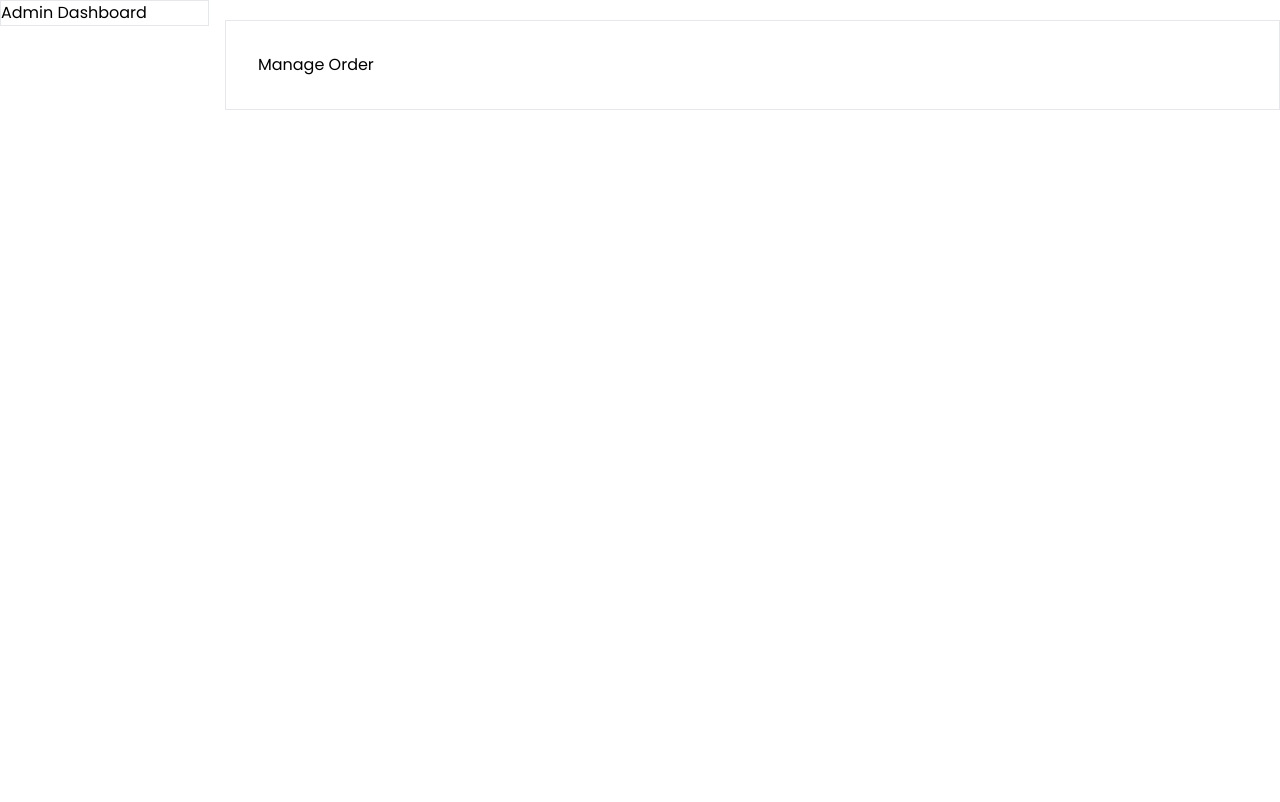
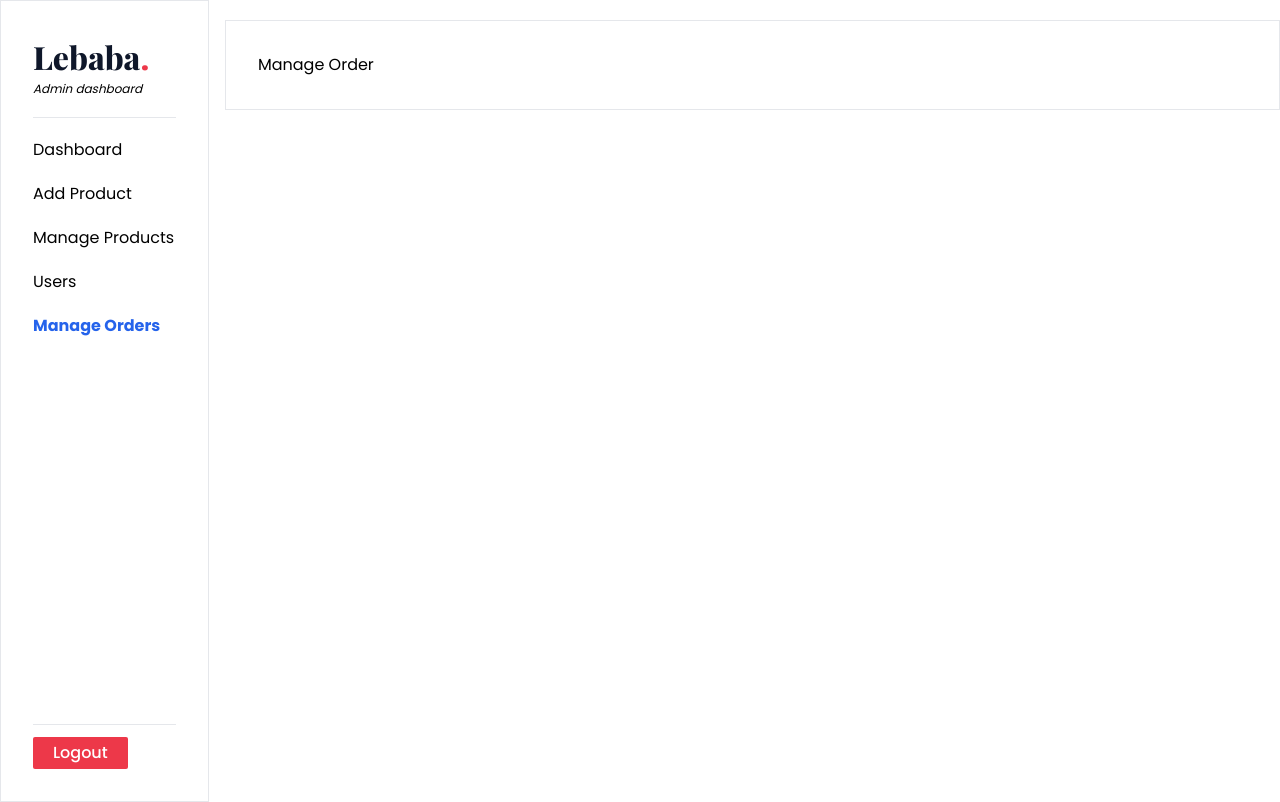
Before and after one commit to kevinkalenga/Lebaba_Ecommerce, a React (Vite) app in the folder fronted/: page /dashboard/manage-orders in a window 1280 px wide. Built offline with nearby package versions, Linux system fonts and the light colour scheme; sample sign-in values are in the browser's storage.

Commit message:
Admin Dashboard

```diff
--- /dev/null
+++ b/fronted/src/pages/dashboard/AdminDashboard.jsx
@@ -0,0 +1,65 @@
+import React from 'react'
+import { useLogoutUserMutation } from '../../redux/features/auth/authApi';
+import { useDispatch } from 'react-redux';
+import { Link, NavLink, useNavigate } from 'react-router-dom';
+import { logout } from '../../redux/features/auth/authSlice';
+
+const navItems = [
+    { path: '/dashboard/admin', label: 'Dashboard' },
+    { path: '/dashboard/add-new-product', label: 'Add Product'  },
+    { path: '/dashboard/manage-products', label: 'Manage Products' },
+    { path: '/dashboard/users', label: 'Users'  },
+    { path: '/dashboard/manage-orders', label: 'Manage Orders'  },
+]
+const AdminDashboard = () => {
+    const [logoutUser] = useLogoutUserMutation();
+    const dispatch = useDispatch();
+    const navigate = useNavigate()
+
+    const handleLogout = async () => {
+        try {
+            await logoutUser().unwrap();
+            dispatch(logout())
+            navigate('/')
+        } catch (error) {
+            console.error("Failed to log out", error)
+        }
+
+    }
+  return (
+    <div className='space-y-5 bg-white p-8 md:h-screen flex flex-col justify-between'>
+            <div>
+                <div className='nav__logo'>
+                    <Link to="/">Lebaba<span>.</span></Link>
+                    <p className='text-xs italic'>Admin dashboard</p>
+                </div>
+                <hr className='mt-5' />
+                <ul className='space-y-5 pt-5'>
+                    {
+                        navItems.map((item) =>(
+                            <li key={item.path}>
+                                <NavLink
+                                className={
+                                    ({isActive}) => isActive ? "text-blue-600 font-bold" : 'text-black'}
+                                end
+                                to={item.path}
+                                >
+                                    {item.label}
+                                </NavLink>
+                            </li>
+                        ))
+                    }
+                </ul>
+            </div>
+
+            <div className='mb-3'>
+                <hr  className='mb-3'/>
+                <button
+                onClick={handleLogout}
+                className='text-white bg-primary font-medium px-5 py-1 rounded-sm'>Logout</button>
+            </div>
+        </div>
+  )
+}
+
+export default AdminDashboard
--- a/fronted/src/pages/dashboard/DashboardLayout.jsx
+++ b/fronted/src/pages/dashboard/DashboardLayout.jsx
@@ -2,6 +2,7 @@
 import { useSelector } from 'react-redux'
 import { Navigate, Outlet } from 'react-router-dom'
 import UserDashboard from './UserDashboard'
+import AdminDashboard from './AdminDashboard'
 
 const DashboardLayout = () => {
     const {user} = useSelector((state) => state.auth)
@@ -12,7 +13,7 @@ const DashboardLayout = () => {
     const renderDashboard = () => {
         switch(user?.role) {
             case 'admin':
-                return <div>Admin Dashboard</div>
+                return <AdminDashboard />
             case 'user':
                 return <UserDashboard />
             default:
--- a/fronted/src/routers/router.jsx
+++ b/fronted/src/routers/router.jsx
@@ -53,7 +53,7 @@ const router = createBrowserRouter([
                 element: <PrivateRoute role="admin"><div>Admin Main</div></PrivateRoute>
              },
              {
-                path: 'add-new-post',
+                path: 'add-new-product',
                 element: <PrivateRoute role="admin"><div>New Post</div></PrivateRoute>
             },
             {
```
